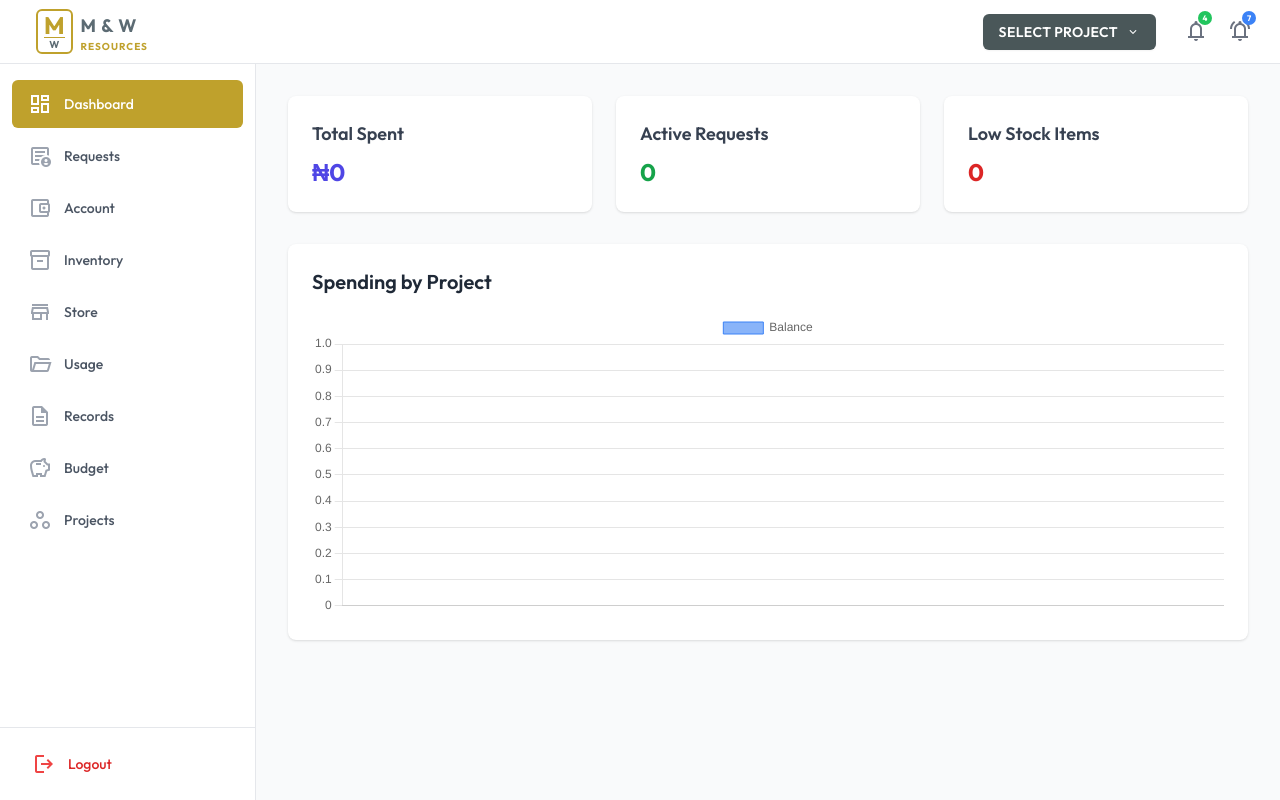
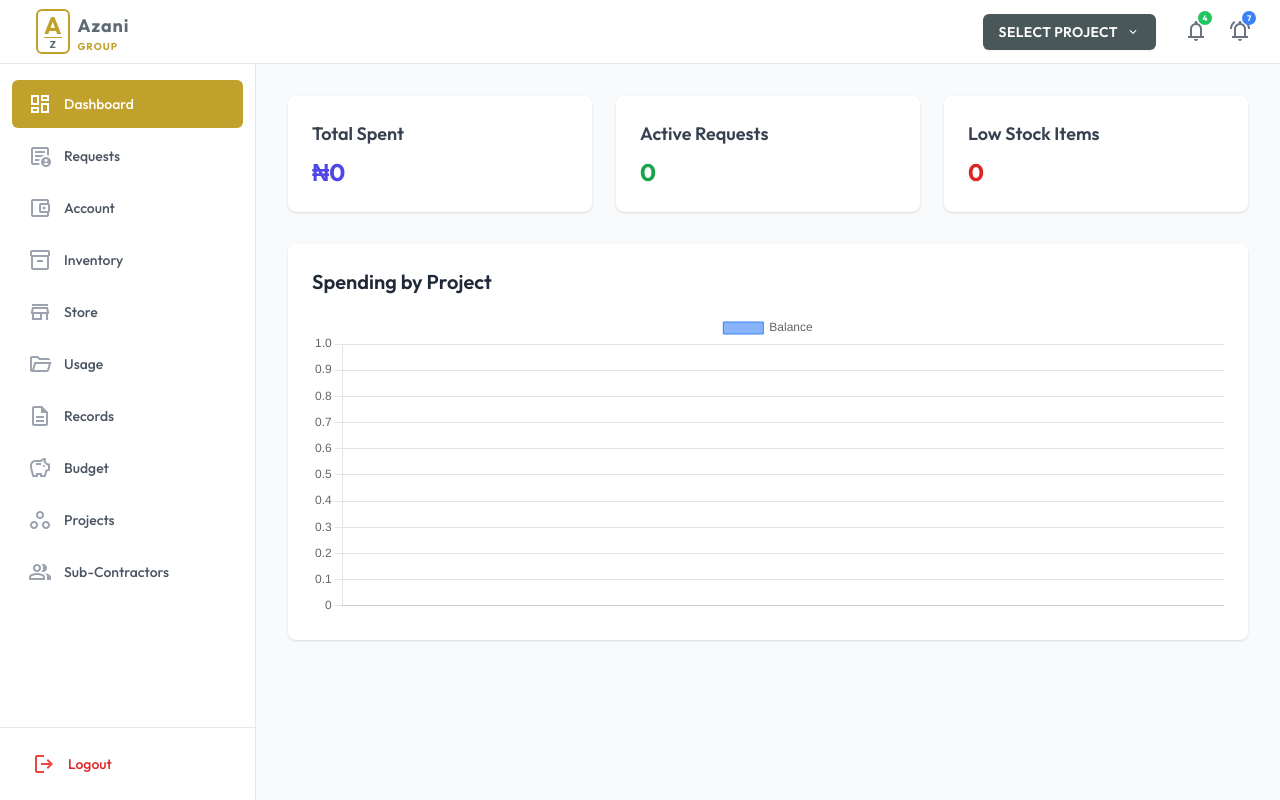
Before and after one commit to DamaMichaelYohanna/test, a Django app: page / in a window 1280 px wide. Run offline with Django 5.2, Linux system fonts and the light colour scheme; the visitor is signed in with stand-in values (Sample User, id 1); data that the repository does not hold is empty; some libraries are stand-ins or nearby versions.

Commit message:
updated contractors template

```diff
--- a/templates/base.html
+++ b/templates/base.html
@@ -1,5 +1,6 @@
 <!DOCTYPE html>
 <html lang="en" class="bg-gray-50 min-h-screen">
+
 <head>
   <meta charset="UTF-8">
   <meta name="viewport" content="width=device-width, initial-scale=1.0">
@@ -11,49 +12,60 @@
   <link rel="preconnect" href="https://fonts.gstatic.com" crossorigin>
   <link href="https://fonts.googleapis.com/css2?family=Outfit:wght@300;400;500;600;700&display=swap" rel="stylesheet">
   <!-- Material Icons -->
-  <link rel="stylesheet" href="https://fonts.googleapis.com/css2?family=Material+Symbols+Outlined:opsz,wght,FILL,GRAD@20..48,100..700,0..1,-50..200" />
+  <link rel="stylesheet"
+    href="https://fonts.googleapis.com/css2?family=Material+Symbols+Outlined:opsz,wght,FILL,GRAD@20..48,100..700,0..1,-50..200" />
   <!-- Alpine JS for responsive menu toggles -->
   <script defer src="https://cdn.jsdelivr.net/npm/alpinejs@3.x.x/dist/cdn.min.js"></script>
   <style>
     body {
       font-family: 'Outfit', sans-serif;
     }
+
     .gold-accent {
       color: #bfa12c;
     }
+
     .gold-bg {
       background-color: #bfa12c;
     }
+
     .gold-bg-hover:hover {
       background-color: #a88d25;
     }
+
     .active-nav-item {
       background-color: #bfa12c;
       color: white !important;
     }
+
     .active-nav-item span {
       color: white !important;
     }
   </style>
 </head>
+
 <body class="flex flex-col min-h-screen text-gray-800" x-data="{ sidebarOpen: false }">
   <!-- Top brand navbar -->
-  <header class="bg-white border-b border-gray-200 flex justify-between items-center h-16 px-4 md:px-6 sticky top-0 z-50">
+  <header
+    class="bg-white border-b border-gray-200 flex justify-between items-center h-16 px-4 md:px-6 sticky top-0 z-50">
     <div class="flex items-center space-x-3">
       <!-- Mobile menu trigger -->
-      <button @click="sidebarOpen = !sidebarOpen" class="md:hidden text-gray-600 hover:text-gray-900 focus:outline-none">
+      <button @click="sidebarOpen = !sidebarOpen"
+        class="md:hidden text-gray-600 hover:text-gray-900 focus:outline-none">
         <span class="material-symbols-outlined text-2xl">menu</span>
       </button>
 
       <!-- M & W Resources Logo Representation -->
       <div class="flex items-center space-x-2">
-        <div class="flex flex-col items-center justify-center font-bold text-xl md:text-2xl border-2 border-[#bfa12c] rounded-md px-1 py-0.5 md:px-1.5 text-[#5c6b73]">
-          <span class="leading-none text-[#bfa12c]">M</span>
-          <span class="leading-none text-[10px] border-t border-[#bfa12c] pt-0.5 w-full text-center">W</span>
+        <div
+          class="flex flex-col items-center justify-center font-bold text-xl md:text-2xl border-2 border-[#bfa12c] rounded-md px-1 py-0.5 md:px-1.5 text-[#5c6b73]">
+          <span class="leading-none text-[#bfa12c]">A</span>
+          <span class="leading-none text-[10px] border-t border-[#bfa12c] pt-0.5 w-full text-center">Z</span>
         </div>
         <div>
-          <div class="font-extrabold text-base md:text-lg tracking-wider text-[#5c6b73] leading-none">M & W</div>
-          <div class="text-[9px] md:text-[10px] uppercase font-bold tracking-widest text-[#bfa12c] leading-none mt-0.5">Resources</div>
+          <div class="font-extrabold text-base md:text-lg tracking-wider text-[#5c6b73] leading-none">Azani</div>
+          <div class="text-[9px] md:text-[10px] uppercase font-bold tracking-widest text-[#bfa12c] leading-none mt-0.5">
+            Group</div>
         </div>
       </div>
     </div>
@@ -64,7 +76,8 @@
       <!-- Project Switcher Select Box styled like ARMY NEW-BUSSA -->
       <div class="relative">
         <form method="GET" action="" id="project-select-form" class="flex items-center">
-            <div class="flex items-center bg-[#4a5759] text-white px-2.5 py-1.5 md:px-4 md:py-2 rounded-md font-semibold text-xs md:text-sm cursor-pointer shadow-sm hover:bg-[#384244] transition">
+          <div
+            class="flex items-center bg-[#4a5759] text-white px-2.5 py-1.5 md:px-4 md:py-2 rounded-md font-semibold text-xs md:text-sm cursor-pointer shadow-sm hover:bg-[#384244] transition">
             <span class="mr-1 md:mr-2 uppercase tracking-wide">
               {% if request.session.project_name %}
               {{ request.session.project_name|truncatechars:10 }}
@@ -74,7 +87,8 @@
             </span>
             <span class="material-symbols-outlined text-xs md:text-sm">expand_more</span>
           </div>
-            <select onchange="window.location.href='/project/' + this.value + '/select/'" class="absolute inset-0 opacity-0 cursor-pointer">
+          <select onchange="window.location.href='/project/' + this.value + '/select/'"
+            class="absolute inset-0 opacity-0 cursor-pointer">
             <option value="">-- Choose Project --</option>
             {% for p in all_projects %}
             <option value="{{ p.id }}">{{ p.name }}</option>
@@ -87,11 +101,13 @@
       <div class="flex items-center space-x-1 md:space-x-3 text-gray-500">
         <div class="relative cursor-pointer p-1 rounded-full hover:bg-gray-100">
           <span class="material-symbols-outlined text-xl md:text-2xl">notifications</span>
-            <span class="absolute top-0 right-0 w-3.5 h-3.5 bg-green-500 rounded-full text-[8px] font-bold text-white flex items-center justify-center">4</span>
+          <span
+            class="absolute top-0 right-0 w-3.5 h-3.5 bg-green-500 rounded-full text-[8px] font-bold text-white flex items-center justify-center">4</span>
         </div>
         <div class="relative cursor-pointer p-1 rounded-full hover:bg-gray-100">
           <span class="material-symbols-outlined text-xl md:text-2xl">notifications_active</span>
-            <span class="absolute top-0 right-0 w-3.5 h-3.5 bg-blue-500 rounded-full text-[8px] font-bold text-white flex items-center justify-center">7</span>
+          <span
+            class="absolute top-0 right-0 w-3.5 h-3.5 bg-blue-500 rounded-full text-[8px] font-bold text-white flex items-center justify-center">7</span>
         </div>
       </div>
       {% endif %}
@@ -100,8 +116,7 @@
 
   <div class="flex flex-1 relative">
     <!-- Left Sidebar (Responsive Drawer) -->
-    <aside
-      :class="sidebarOpen ? 'translate-x-0' : '-translate-x-full'"
+    <aside :class="sidebarOpen ? 'translate-x-0' : '-translate-x-full'"
       class="fixed inset-y-0 left-0 w-64 bg-white border-r border-gray-200 flex flex-col justify-between shrink-0 min-h-screen z-40 transform transition-transform duration-300 ease-in-out md:translate-x-0 md:static md:min-h-[calc(100vh-4rem)] md:z-auto">
 
       <div class="py-4">
@@ -113,41 +128,56 @@
         </div>
 
         <nav class="space-y-1 px-3">
-          <a href="{% url 'core:dashboard' %}" class="flex items-center px-4 py-3 text-sm font-medium text-gray-600 rounded-md hover:bg-gray-50 group transition {% if request.resolver_match.url_name == 'dashboard' or request.resolver_match.url_name == 'home' %}active-nav-item{% endif %}">
+          <a href="{% url 'core:dashboard' %}"
+            class="flex items-center px-4 py-3 text-sm font-medium text-gray-600 rounded-md hover:bg-gray-50 group transition {% if request.resolver_match.url_name == 'dashboard' or request.resolver_match.url_name == 'home' %}active-nav-item{% endif %}">
             <span class="material-symbols-outlined mr-3 text-gray-400 group-hover:text-gray-500">dashboard</span>
             Dashboard
           </a>
-          <a href="{% url 'core:request_list' %}" class="flex items-center px-4 py-3 text-sm font-medium text-gray-600 rounded-md hover:bg-gray-50 group transition {% if 'request' in request.path %}active-nav-item{% endif %}">
+          <a href="{% url 'core:request_list' %}"
+            class="flex items-center px-4 py-3 text-sm font-medium text-gray-600 rounded-md hover:bg-gray-50 group transition {% if 'request' in request.path %}active-nav-item{% endif %}">
             <span class="material-symbols-outlined mr-3 text-gray-400 group-hover:text-gray-500">demography</span>
             Requests
           </a>
-          <a href="{% url 'core:account_list' %}" class="flex items-center px-4 py-3 text-sm font-medium text-gray-600 rounded-md hover:bg-gray-50 group transition {% if 'account' in request.path %}active-nav-item{% endif %}">
-            <span class="material-symbols-outlined mr-3 text-gray-400 group-hover:text-gray-500">account_balance_wallet</span>
+          <a href="{% url 'core:account_list' %}"
+            class="flex items-center px-4 py-3 text-sm font-medium text-gray-600 rounded-md hover:bg-gray-50 group transition {% if 'account' in request.path %}active-nav-item{% endif %}">
+            <span
+              class="material-symbols-outlined mr-3 text-gray-400 group-hover:text-gray-500">account_balance_wallet</span>
             Account
           </a>
-          <a href="{% url 'core:material_list' %}" class="flex items-center px-4 py-3 text-sm font-medium text-gray-600 rounded-md hover:bg-gray-50 group transition {% if 'inventory' in request.path %}active-nav-item{% endif %}">
+          <a href="{% url 'core:material_list' %}"
+            class="flex items-center px-4 py-3 text-sm font-medium text-gray-600 rounded-md hover:bg-gray-50 group transition {% if 'inventory' in request.path %}active-nav-item{% endif %}">
             <span class="material-symbols-outlined mr-3 text-gray-400 group-hover:text-gray-500">inventory_2</span>
             Inventory
           </a>
-          <a href="{% url 'core:store_list' %}" class="flex items-center px-4 py-3 text-sm font-medium text-gray-600 rounded-md hover:bg-gray-50 group transition {% if 'store' in request.path %}active-nav-item{% endif %}">
+          <a href="{% url 'core:store_list' %}"
+            class="flex items-center px-4 py-3 text-sm font-medium text-gray-600 rounded-md hover:bg-gray-50 group transition {% if 'store' in request.path %}active-nav-item{% endif %}">
             <span class="material-symbols-outlined mr-3 text-gray-400 group-hover:text-gray-500">store</span>
             Store
           </a>
-          <a href="{% url 'core:usage_list' %}" class="flex items-center px-4 py-3 text-sm font-medium text-gray-600 rounded-md hover:bg-gray-50 group transition {% if 'usage' in request.path %}active-nav-item{% endif %}">
+          <a href="{% url 'core:usage_list' %}"
+            class="flex items-center px-4 py-3 text-sm font-medium text-gray-600 rounded-md hover:bg-gray-50 group transition {% if 'usage' in request.path %}active-nav-item{% endif %}">
             <span class="material-symbols-outlined mr-3 text-gray-400 group-hover:text-gray-500">folder_open</span>
             Usage
           </a>
-          <a href="{% url 'core:record_list' %}" class="flex items-center px-4 py-3 text-sm font-medium text-gray-600 rounded-md hover:bg-gray-50 group transition {% if 'record' in request.path %}active-nav-item{% endif %}">
+          <a href="{% url 'core:record_list' %}"
+            class="flex items-center px-4 py-3 text-sm font-medium text-gray-600 rounded-md hover:bg-gray-50 group transition {% if 'record' in request.path %}active-nav-item{% endif %}">
             <span class="material-symbols-outlined mr-3 text-gray-400 group-hover:text-gray-500">description</span>
             Records
           </a>
-          <a href="{% url 'core:budget_summary' %}" class="flex items-center px-4 py-3 text-sm font-medium text-gray-600 rounded-md hover:bg-gray-50 group transition {% if 'budget' in request.path %}active-nav-item{% endif %}">
+          <a href="{% url 'core:budget_summary' %}"
+            class="flex items-center px-4 py-3 text-sm font-medium text-gray-600 rounded-md hover:bg-gray-50 group transition {% if 'budget' in request.path %}active-nav-item{% endif %}">
             <span class="material-symbols-outlined mr-3 text-gray-400 group-hover:text-gray-500">savings</span>
             Budget
           </a>
-          <a href="{% url 'core:project_list' %}" class="flex items-center px-4 py-3 text-sm font-medium text-gray-600 rounded-md hover:bg-gray-50 group transition {% if 'projects' in request.path %}active-nav-item{% endif %}">
+          <a href="{% url 'core:project_list' %}"
+            class="flex items-center px-4 py-3 text-sm font-medium text-gray-600 rounded-md hover:bg-gray-50 group transition {% if 'projects' in request.path %}active-nav-item{% endif %}">
             <span class="material-symbols-outlined mr-3 text-gray-400 group-hover:text-gray-500">workspaces</span>
             Projects
+          </a>
+          <a href="{% url 'contractors:contractor_list' %}"
+            class="flex items-center px-4 py-3 text-sm font-medium text-gray-600 rounded-md hover:bg-gray-50 group transition {% if 'contractors' in request.path %}active-nav-item{% endif %}">
+            <span class="material-symbols-outlined mr-3 text-gray-400 group-hover:text-gray-500">people</span>
+            Sub-Contractors
           </a>
         </nav>
       </div>
@@ -155,12 +185,14 @@
       <!-- Logout bottom section -->
       <div class="p-4 border-t border-gray-200">
         {% if user.is_authenticated %}
-          <a href="{% url 'core:logout' %}" class="flex items-center px-4 py-2 text-sm font-medium text-red-600 rounded-md hover:bg-red-50 hover:text-red-900 group transition">
+        <a href="{% url 'core:logout' %}"
+          class="flex items-center px-4 py-2 text-sm font-medium text-red-600 rounded-md hover:bg-red-50 hover:text-red-900 group transition">
           <span class="material-symbols-outlined mr-3 text-red-500 group-hover:text-red-700">logout</span>
           Logout
         </a>
         {% else %}
-          <a href="{% url 'core:login' %}" class="flex items-center px-4 py-2 text-sm font-medium text-[#bfa12c] rounded-md hover:bg-gray-50 group transition">
+        <a href="{% url 'core:login' %}"
+          class="flex items-center px-4 py-2 text-sm font-medium text-[#bfa12c] rounded-md hover:bg-gray-50 group transition">
           <span class="material-symbols-outlined mr-3 text-[#bfa12c]">login</span>
           Login
         </a>
@@ -169,16 +201,11 @@
     </aside>
 
     <!-- Overlay backdrops when sidebar is open on mobile screens -->
-    <div
-      x-show="sidebarOpen"
-      @click="sidebarOpen = false"
+    <div x-show="sidebarOpen" @click="sidebarOpen = false"
       class="fixed inset-0 bg-gray-600 bg-opacity-50 z-30 md:hidden transition-opacity"
-      x-transition:enter="transition ease-out duration-300"
-      x-transition:enter-start="opacity-0"
-      x-transition:enter-end="opacity-100"
-      x-transition:leave="transition ease-in duration-200"
-      x-transition:leave-start="opacity-100"
-      x-transition:leave-end="opacity-0">
+      x-transition:enter="transition ease-out duration-300" x-transition:enter-start="opacity-0"
+      x-transition:enter-end="opacity-100" x-transition:leave="transition ease-in duration-200"
+      x-transition:leave-start="opacity-100" x-transition:leave-end="opacity-0">
     </div>
 
     <!-- Main Content Area -->
@@ -187,4 +214,5 @@
     </main>
   </div>
 </body>
+
 </html>
```
Also changed, not shown: templates/contractors/add_subcontractor.html (added, +14 -0 lines), templates/contractors/list_contractor.html (added, +37 -0 lines). Lines whose indentation alone changed are shown as unchanged.
